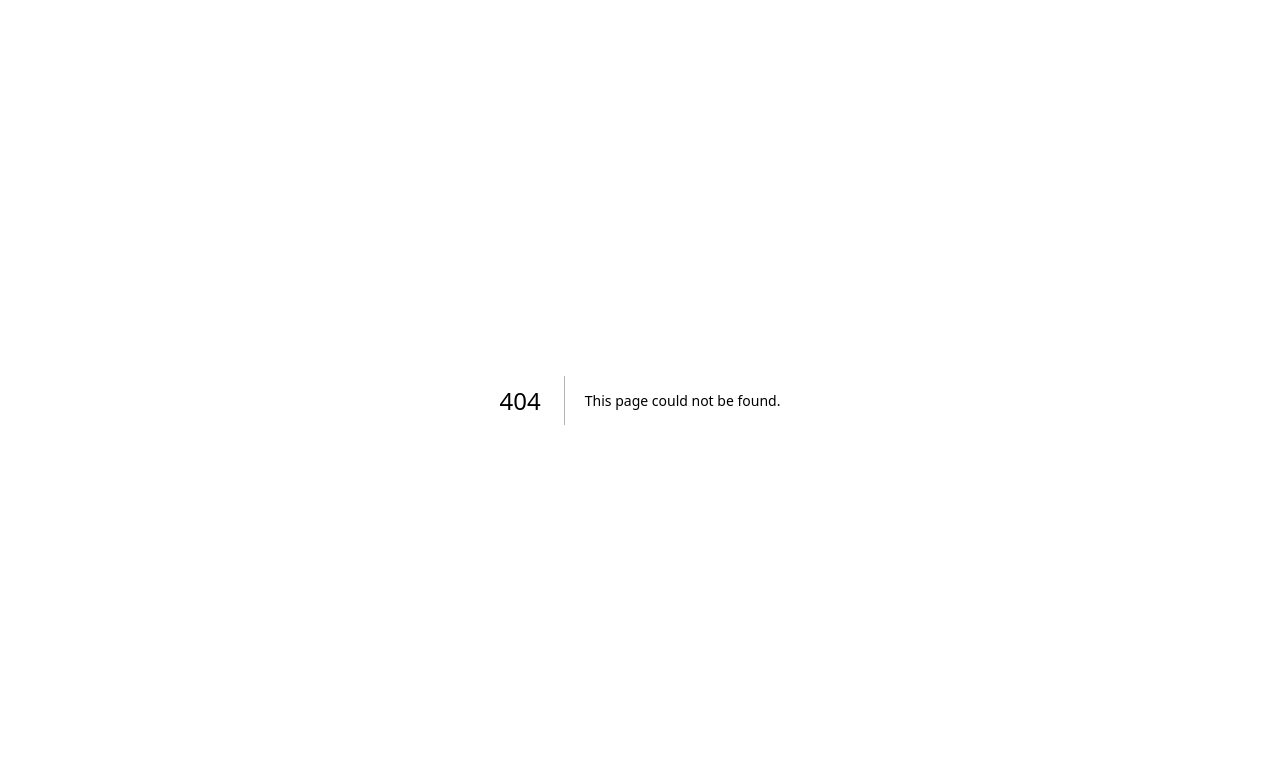
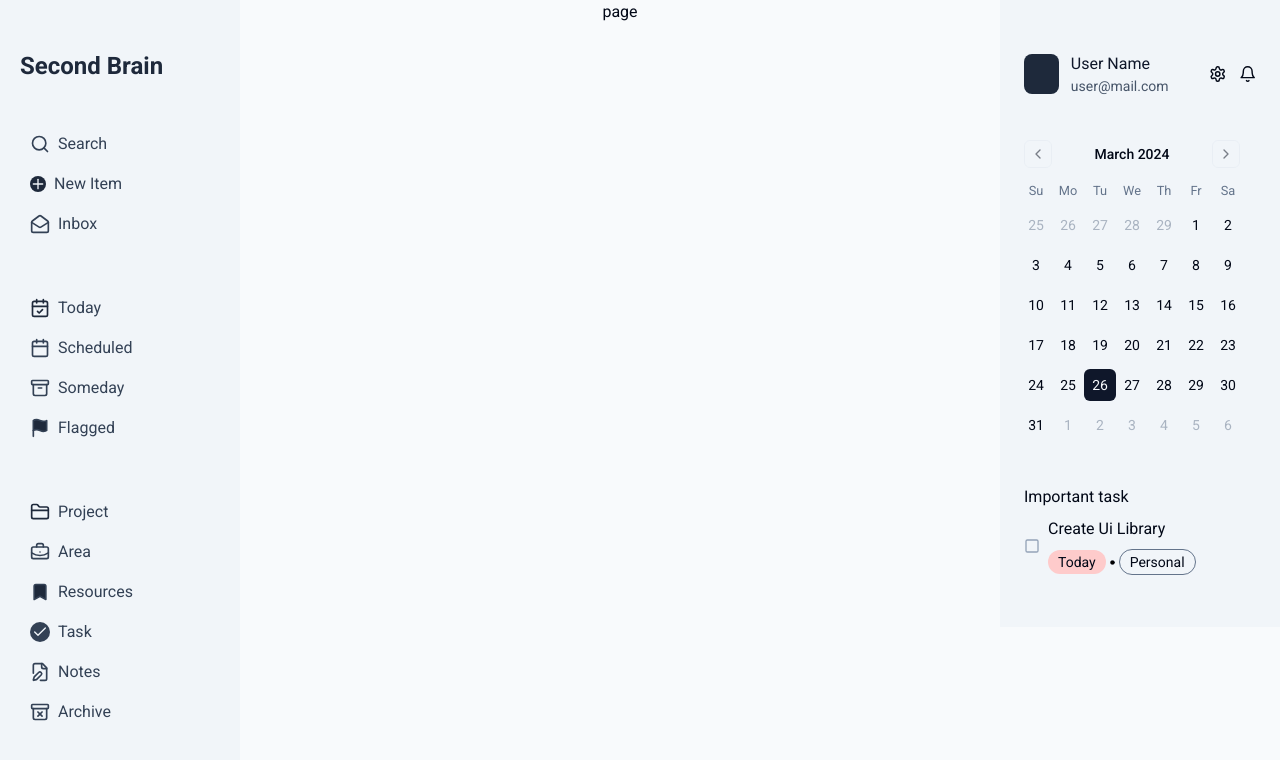
Before and after one commit to wanhasibala/second-brain, a Next.js app: page /project in a window 1280 px wide. Before the commit this address had no page. Shown: the top 760 px of the page. Built offline with nearby package versions, Linux system fonts and the light colour scheme.

Commit message:
feat(layout) - dashboard layout fixed left and right navbar

```diff
--- /dev/null
+++ b/app/(dashboard)/(components)/leftSidebar.tsx
@@ -0,0 +1,101 @@
+import { Icon } from "ionicons/dist/types/components/icon/icon";
+import {
+  Archive,
+  ArchiveX,
+  Bookmark,
+  BriefcaseBusiness,
+  Calendar,
+  CalendarCheck,
+  Check,
+  Circle,
+  CircleCheck,
+  CirclePlus,
+  FilePen,
+  Flag,
+  FolderClosed,
+  MailOpen,
+  Plus,
+  Search,
+} from "lucide-react";
+import { PropsWithChildren, FunctionComponent } from "react";
+
+interface WizardProps {
+  name: string;
+}
+
+const LeftSidebar = () => {
+  return (
+    <>
+      <div className="w-[240px] h-full bg-slate-100 py-[50px] px-5 gap-10 flex flex-col">
+        <h3 className="text-2xl font-semibold text-slate-800"> Second Brain</h3>
+        {/* TOOLS */}
+        <div className="p-2.5 gap-4 flex flex-col text-slate-700">
+          <TabNav name="Search">
+            <Search size={20} />
+          </TabNav>
+          <TabNav name="New Item">
+            <div className="flex bg-slate-800 h-4 w-4 items-center justify-center rounded-full">
+              <Plus size={20} className="text-slate-100" />
+            </div>
+          </TabNav>
+          <TabNav name="Inbox">
+            <MailOpen size={20} />
+          </TabNav>
+        </div>
+        {/* DATED */}
+        <div className="p-2.5 gap-4 flex flex-col text-slate-700">
+          <TabNav name="Today">
+            <CalendarCheck size={20} className="text-slate-800" />
+          </TabNav>
+          <TabNav name="Scheduled">
+            <Calendar size={20} />
+          </TabNav>
+          <TabNav name="Someday">
+            <Archive size={20} />
+          </TabNav>
+          <TabNav name="Flagged">
+            <Flag size={20} fill="#1E293B" />
+          </TabNav>
+        </div>
+
+        {/* PARA */}
+
+        <div className="p-2.5 gap-4 flex flex-col text-slate-700">
+          <TabNav name="Project" >
+            <FolderClosed size={20} className="text-slate-800"  />
+          </TabNav>
+          <TabNav name="Area">
+            <BriefcaseBusiness size={20}  />
+          </TabNav>
+          <TabNav name="Resources">
+            <Bookmark size={20} fill="#1E293B"/>
+          </TabNav>
+          <TabNav name="Task">
+            <div className="bg-slate-700 rounded-full w-5 h-5 flex justify-center items-center">
+              <Check size={16} className="text-slate-100"/>
+            </div>
+          </TabNav>
+          <TabNav name="Notes">
+            <FilePen size={20} />
+          </TabNav>
+          <TabNav name="Archive">
+            <ArchiveX size={20} />
+          </TabNav>
+        </div>
+      </div>
+    </>
+  );
+};
+export default LeftSidebar;
+
+const TabNav: FunctionComponent<PropsWithChildren<WizardProps>> = ({
+  children,
+  name,
+}) => {
+  return (
+    <a className="flex items-center gap-2 cursor-pointer">
+      <>{children}</>
+      <p>{name}</p>
+    </a>
+  );
+};
--- /dev/null
+++ b/app/(dashboard)/(components)/rightSidebar.tsx
@@ -0,0 +1,49 @@
+"use client";
+import { Bell, Circle, Settings, Square, SquareCheck } from "lucide-react";
+import { Calendar } from "@/components/ui/calendar";
+import React, { useState } from "react";
+
+const RightSidebar = () => {
+  const [date, setDate] = useState<Date | undefined>(new Date());
+  return (
+    <div className="w-[280px] bg-slate-100 h-full py-12 px-5 gap-10 flex flex-col   ">
+      {/* Profile */}
+      <div className="flex gap-3 p-1 items-center ">
+        <div className="rounded-lg w-16 h-10 bg-slate-800 "></div>
+        <div className="flex flex-col gap-0 w-full">
+          <h3 className="text-base text-slate-900"> User Name </h3>
+          <p className="text-sm text-slate-600">user@mail.com</p>
+        </div>
+        <Settings size={32} />
+        <Bell size={32} />
+      </div>
+      {/* CALENDAR */}
+      <Calendar
+        mode="single"
+        selected={date}
+        onSelect={setDate}
+        className="px-0 py-0 rounded-md "
+      />
+      {/* IMPORTANT TASK */}
+      <div className="flex flex-col gap-2 p-1">
+        <p>Important task</p>
+        <div className="flex items-center gap-2">
+          <Square size={16} className="text-slate-400" />
+          <div className="flex flex-col gap-2">
+            <p>Create Ui Library</p>
+            <div className="flex items-center gap-1 text-sm">
+              <div className="rounded-full bg-[#FECBCB] flex px-[10px] py-[2px] ">
+                Today
+              </div>
+              <Circle size={5} fill="#000" />
+              <div className="rounded-full px-[10px] py-[2px] border border-slate-500">
+                Personal
+              </div>
+            </div>
+          </div>
+        </div>
+      </div>
+    </div>
+  );
+};
+export default RightSidebar;
--- /dev/null
+++ b/app/(dashboard)/dashboard/page.tsx
@@ -0,0 +1,5 @@
+const Page = ()=>{
+    return <>
+    <div className="bg-slate-50">kelas</div></>
+}
+export default Page
--- /dev/null
+++ b/app/(dashboard)/layout.tsx
@@ -0,0 +1,14 @@
+import { PropsWithChildren } from "react";
+import LeftSidebar from "./(components)/leftSidebar";
+import RightSidebar from "./(components)/rightSidebar";
+export default function Page( {children} : PropsWithChildren) {
+  return (
+    <>
+      <div className="flex min-h-screen bg-slate-50 justify-between">
+        <LeftSidebar />
+        <main>{children}</main>
+        <RightSidebar />
+      </div>
+    </>
+  );
+}
--- /dev/null
+++ b/app/(dashboard)/project/page.tsx
@@ -0,0 +1,4 @@
+const Page  = () => {
+    return <>page</>
+}
+export default Page
--- a/app/page.tsx
+++ b/app/(landingpage)/page.tsx
@@ -1,7 +1,7 @@
-import Navbar from "./app/(component)/navbar";
-import Hero from "./app/(component)/Hero";
+import Navbar from "../app/(component)/navbar";
+import Hero from "../app/(component)/Hero";
 
-export default function Home() {
+export default function Page() {
   return (
     <>
       <div className="h-[100vh] overflow-hidden">
--- a/app/api/auth/[...nextauth]/options.js
+++ b/app/api/auth/[...nextauth]/options.js
@@ -40,7 +40,7 @@ export const options = {
       return session;
     },
   },
-//   pages: {
-//     signIn: "/login",
-//   },
+  pages: {
+    signIn: "/login",
+  },
 };
--- a/app/dashboard/page.tsx
+++ /dev/null
@@ -1,7 +0,0 @@
-export  default function Page () {
-    return (
-        <div>
-            kelas
-        </div>
-    )
-}
--- a/app/layout.tsx
+++ b/app/layout.tsx
@@ -1,10 +1,14 @@
-
 import type { Metadata } from "next";
 import { Roboto } from "next/font/google";
 import "./globals.css";
 import { SessionProvider } from "next-auth/react";
+import Page from "./(landingpage)/page";
 
-const inter = Roboto({ subsets: ["latin"], variable: '--font-sans' , weight: ['400','500', '700', '900']});
+const inter = Roboto({
+  subsets: ["latin"],
+  variable: "--font-sans",
+  weight: ["400", "500", "700", "900"],
+});
 
 export const metadata: Metadata = {
   title: "Create Next App",
@@ -17,13 +21,13 @@ export default function RootLayout({
   children: React.ReactNode;
 }>) {
   return (
-
     <html lang="en">
       <body className={inter.className}>
         {/* <SessionProvider> */}
         {children}
+        {/* <Page /> */}
         {/* </SessionProvider> */}
-        </body>
+      </body>
     </html>
   );
 }
--- /dev/null
+++ b/components/ui/calendar.tsx
@@ -0,0 +1,66 @@
+"use client"
+
+import * as React from "react"
+import { ChevronLeft, ChevronRight } from "lucide-react"
+import { DayPicker } from "react-day-picker"
+
+import { cn } from "@/lib/utils"
+import { buttonVariants } from "@/components/ui/button"
+
+export type CalendarProps = React.ComponentProps<typeof DayPicker>
+
+function Calendar({
+  className,
+  classNames,
+  showOutsideDays = true,
+  ...props
+}: CalendarProps) {
+  return (
+    <DayPicker
+      showOutsideDays={showOutsideDays}
+      className={cn("p-3", className)}
+      classNames={{
+        months: "flex flex-col sm:flex-row space-y-4 sm:space-x-4 sm:space-y-0",
+        month: "space-y-4",
+        caption: "flex justify-center pt-1 relative items-center",
+        caption_label: "text-sm font-medium",
+        nav: "space-x-1 flex items-center",
+        nav_button: cn(
+          buttonVariants({ variant: "outline" }),
+          "h-7 w-7 bg-transparent p-0 opacity-50 hover:opacity-100"
+        ),
+        nav_button_previous: "absolute left-1",
+        nav_button_next: "absolute right-1",
+        table: "w-full border-collapse space-y-1",
+        head_row: "flex",
+        head_cell:
+          "text-muted-foreground rounded-md w-8 font-normal text-[0.8rem]",
+        row: "flex w-full mt-2",
+        cell: "h-8 w-8 text-center text-sm p-0 relative [&:has([aria-selected].day-range-end)]:rounded-r-md [&:has([aria-selected].day-outside)]:bg-accent/50 [&:has([aria-selected])]:bg-accent first:[&:has([aria-selected])]:rounded-l-md last:[&:has([aria-selected])]:rounded-r-md focus-within:relative focus-within:z-20",
+        day: cn(
+          buttonVariants({ variant: "ghost" }),
+          "h-8 w-8 p-0 font-normal aria-selected:opacity-100"
+        ),
+        day_range_end: "day-range-end",
+        day_selected:
+          "bg-primary text-primary-foreground hover:bg-primary hover:text-primary-foreground focus:bg-primary focus:text-primary-foreground",
+        day_today: "bg-accent text-accent-foreground",
+        day_outside:
+          "day-outside text-muted-foreground opacity-50 aria-selected:bg-accent/50 aria-selected:text-muted-foreground aria-selected:opacity-30",
+        day_disabled: "text-muted-foreground opacity-50",
+        day_range_middle:
+          "aria-selected:bg-accent aria-selected:text-accent-foreground",
+        day_hidden: "invisible",
+        ...classNames,
+      }}
+      components={{
+        IconLeft: ({ ...props }) => <ChevronLeft className="h-4 w-4" />,
+        IconRight: ({ ...props }) => <ChevronRight className="h-4 w-4" />,
+      }}
+      {...props}
+    />
+  )
+}
+Calendar.displayName = "Calendar"
+
+export { Calendar }
--- a/package.json
+++ b/package.json
@@ -17,6 +17,7 @@
     "bcrypt": "^5.1.1",
     "class-variance-authority": "^0.7.0",
     "clsx": "^2.1.0",
+    "date-fns": "^3.6.0",
     "ionicons": "^7.3.0",
     "lucide-react": "^0.360.0",
     "mongodb": "^6.5.0",
@@ -25,6 +26,7 @@
     "next-auth": "^4.24.7",
     "prisma": "^5.11.0",
     "react": "^18",
+    "react-day-picker": "^8.10.0",
     "react-dom": "^18",
     "react-hook-form": "^7.51.1",
     "tailwind-merge": "^2.2.2",
```
Also changed, not shown: 1 other file (tests, documents, lock files or other folders).
